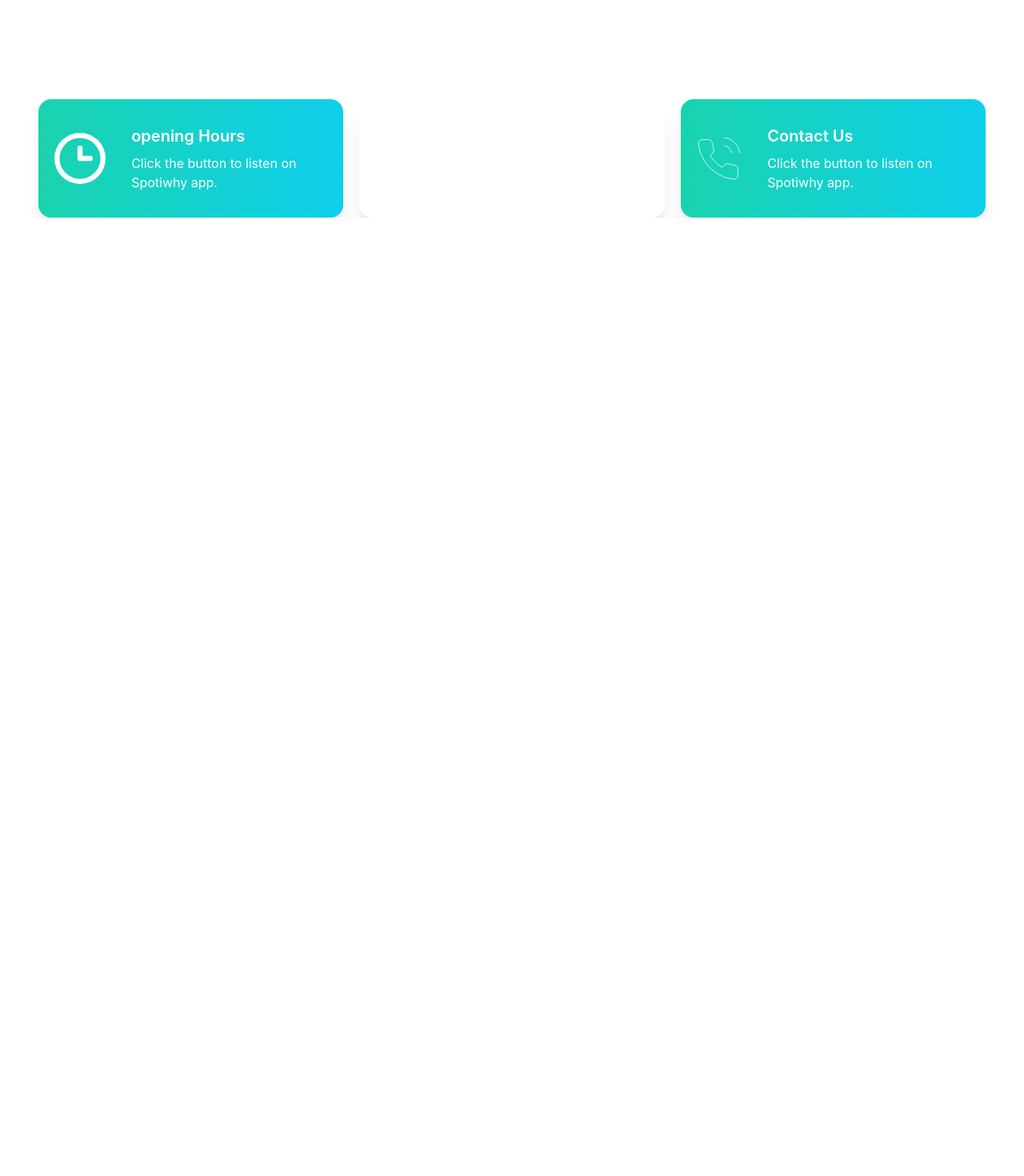
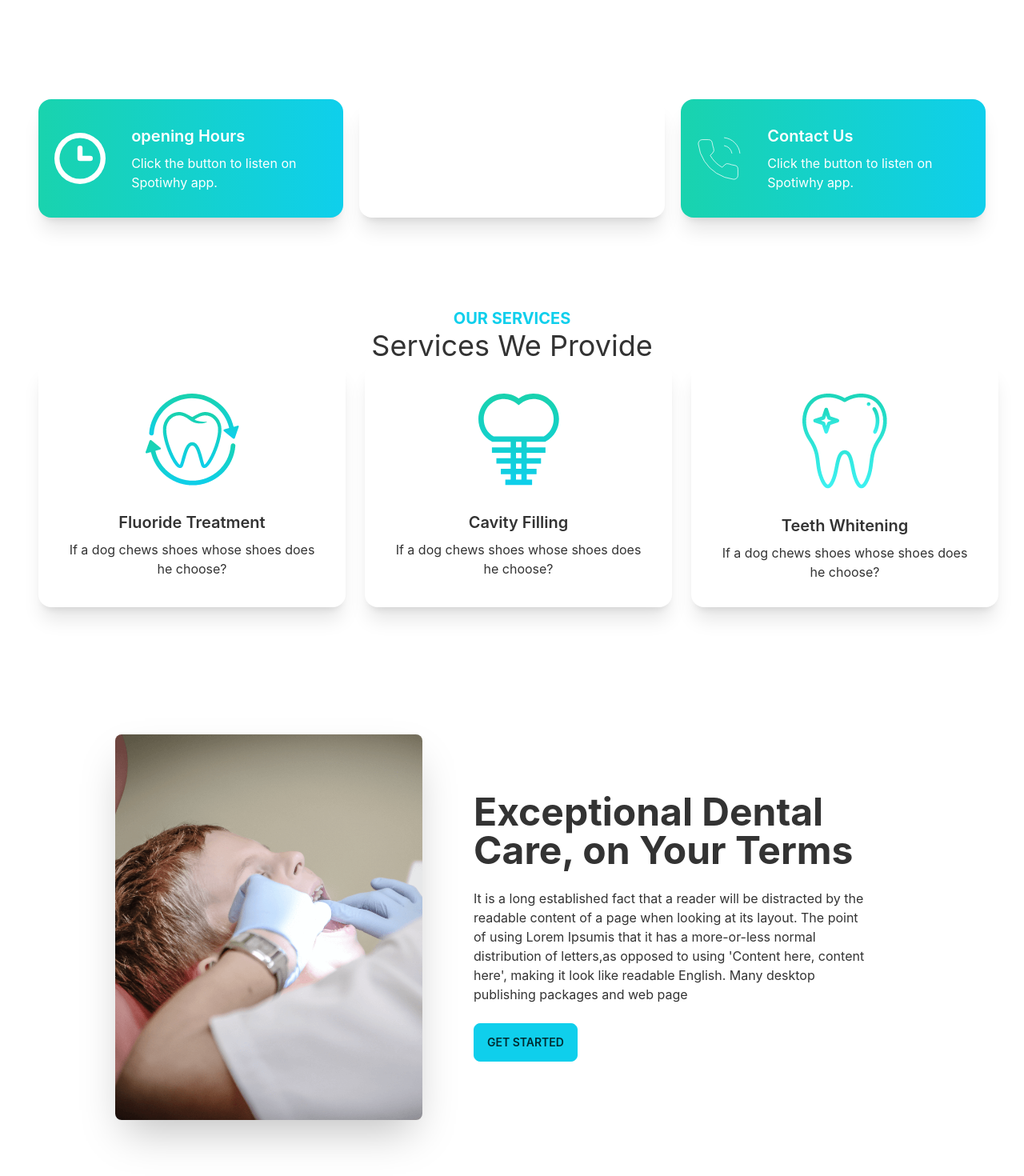
Before and after one commit to raju120405/Doctors-portal-client, a React (Create React App) app: page / in a window 1280 px wide. Shown: the part 740-2210 px from the top of the page at 80% size. Before the commit the page ends 1012 px from the top, so only its background shows below. Built offline with nearby package versions, Linux system fonts and the light colour scheme.

Commit message:
Exceptional Dental Care

```diff
--- a/src/Pages/Home/Banner.js
+++ b/src/Pages/Home/Banner.js
@@ -2,7 +2,7 @@
 import chair from '../../assets/images/chair.png'
 const Banner = () => {
     return (
-        <div class="hero min-h-screen px-12">
+        <div class="hero min-h-screen ">
   <div class="hero-content flex-col lg:flex-row-reverse">
     <img src={chair} class="max-w-sm rounded-lg shadow-2xl" />
     <div>
--- a/src/Pages/Home/Home.js
+++ b/src/Pages/Home/Home.js
@@ -1,12 +1,14 @@
 import React from 'react';
 import Banner from './Banner';
 import Info from './Info';
+import Services from './Services';
 
 const Home = () => {
     return (
-        <div>
+        <div className='px-12'>
             <Banner></Banner>
             <Info></Info>
+            <Services></Services>
         </div>
     );
 };
--- a/src/Pages/Home/Info.js
+++ b/src/Pages/Home/Info.js
@@ -5,9 +5,11 @@
 import phone from '../../assets/icons/phone.svg'
 const Info = () => {
     return (
-        <div className='grid grid-cols-1 lg:grid-cols-3 gap-5 px-12'>
+        <div className='grid grid-cols-1 lg:grid-cols-3 gap-5 '>
             <InfoCart cardTitle="opening Hours" bgClass="bg-gradient-to-r from-secondary to-primary" img={clock}></InfoCart>
+
             <InfoCart cardTitle="Our Location" bgClass="bg-accent" img={marker}></InfoCart>
+
             <InfoCart cardTitle="Contact Us" bgClass="bg-gradient-to-r from-secondary to-primary" img={phone}></InfoCart>
         </div>
     );
--- /dev/null
+++ b/src/Pages/Home/Service.js
@@ -0,0 +1,17 @@
+import React from 'react';
+
+const Service = ({ service }) => {
+    return (
+        <div class="card w-96 bg-base-100 shadow-xl">
+            <figure class=" pt-10">
+                <img src={service.img} alt="Shoes" class="rounded-xl" />
+            </figure>
+            <div class="card-body items-center text-center">
+                <h2 class="card-title">{service.name}</h2>
+                <p>If a dog chews shoes whose shoes does he choose?</p>
+            </div>
+        </div>
+    );
+};
+
+export default Service;
--- /dev/null
+++ b/src/Pages/Home/Services.js
@@ -0,0 +1,62 @@
+import React from 'react';
+import fluoride from '../../assets/images/fluoride.png'
+import cavity from '../../assets/images/cavity.png'
+import whitening from '../../assets/images/whitening.png'
+import treatment from '../../assets/images/treatment.png'
+
+import Service from './Service';
+
+const Services = () => {
+    const services = [
+        {
+            _id: 1,
+            name: 'Fluoride Treatment',
+            description: '',
+            img: fluoride,
+        },
+        {
+            _id: 2,
+            name: 'Cavity Filling',
+            description: '',
+            img: cavity,
+        },
+        {
+            _id: 3,
+            name: 'Teeth Whitening',
+            description: '',
+            img: whitening,
+        }
+    ];
+
+    return (
+        <div className='my-28'>
+            <div className='text-center'>
+                <h3 className='text-primary from-secondary text-xl to-primary font-bold uppercase'>Our Services</h3>
+                <h3 className='text-4xl'>Services We Provide</h3>
+            </div>
+            <div className='grid sm:grid-cols-1 md:grid-cols-2 lg:grid-cols-3 gap-10'>
+                {
+                    services.map(service => <Service
+                        key={service._id}
+                        service={service}
+                    ></Service>)
+                }
+            </div>
+            <div>
+                {/* Exceptional Dental Care, on Your Terms */}
+                <div class="hero min-h-screen px-20">
+                    <div class="hero-content flex-col lg:flex-row">
+                        <img src={treatment} class="max-w-sm rounded-lg shadow-2xl" />
+                        <div className='px-12'>
+                            <h1 class="text-5xl font-bold">Exceptional Dental Care, on Your Terms</h1>
+                            <p class="py-6">It is a long established fact that a reader will be distracted by the readable content of a page when looking at its layout. The point of using Lorem Ipsumis that it has a more-or-less normal distribution of letters,as opposed to using 'Content here, content here', making it look like readable English. Many desktop publishing packages and web page</p>
+                            <button class="btn btn-primary text-center">Get Started</button>
+                        </div>
+                    </div>
+                </div>
+            </div>
+        </div>
+    );
+};
+
+export default Services;
--- a/src/Pages/Shared/navbar/Navbar.js
+++ b/src/Pages/Shared/navbar/Navbar.js
@@ -11,7 +11,7 @@
         <li><Link to= "/login">Login</Link></li>
     </>
     return (
-        <div class="navbar bg-base-100">
+        <div class="navbar bg-base-100 px-12">
             <div class="navbar-start">
                 <div class="dropdown">
                     <label tabindex="0" class="btn btn-ghost lg:hidden">
@@ -23,7 +23,7 @@
                 </div>
                 <a class="btn btn-ghost normal-case text-xl">Doctors Portal</a>
             </div>
-            <div class="navbar-center hidden lg:flex">
+            <div class="navbar-center hidden lg:flex px-12">
                 <ul class="menu menu-horizontal p-0">
                   {meanuItems}
                 </ul>
```
Also changed, not shown: 1 other file (tests, documents, lock files or other folders).
